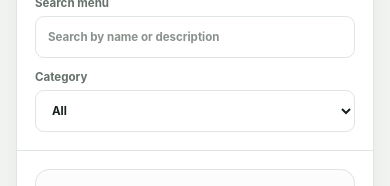
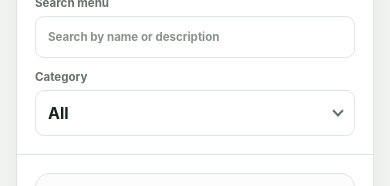
Before and after one commit to tadreebtech/MenuFlow, a React (Vite) app: page / in a window 390 px wide. Shown: the part 811-997 px from the top of the page. Built offline with nearby package versions, Linux system fonts and the light colour scheme.

Commit message:
fix responsive page

```diff
--- a/src/App.css
+++ b/src/App.css
@@ -365,7 +365,7 @@
 }
 
 .filter-control input,
-.filter-control select {
+.category-trigger {
   height: 42px;
   border: 1px solid var(--color-border);
   border-radius: 9px;
@@ -379,10 +379,91 @@
   padding: 0 12px;
 }
 
-.filter-control select {
+.category-control {
+  position: relative;
+}
+
+.category-trigger {
+  display: flex;
   min-width: 0;
   width: 132px;
+  align-items: center;
+  justify-content: space-between;
+  gap: 12px;
   padding: 0 34px 0 12px;
+  font-size: 0.875rem;
+  text-align: left;
+  cursor: pointer;
+}
+
+.category-trigger > span:first-child {
+  overflow: hidden;
+  text-overflow: ellipsis;
+  white-space: nowrap;
+}
+
+.category-trigger-icon {
+  position: absolute;
+  right: 13px;
+  width: 8px;
+  height: 8px;
+  border-right: 2px solid var(--color-muted);
+  border-bottom: 2px solid var(--color-muted);
+  transform: translateY(-2px) rotate(45deg);
+  transition: transform 150ms ease;
+}
+
+.category-trigger[aria-expanded='true'] .category-trigger-icon {
+  transform: translateY(2px) rotate(225deg);
+}
+
+.category-options {
+  position: absolute;
+  z-index: 10;
+  top: calc(100% + 8px);
+  right: 0;
+  display: grid;
+  width: max(100%, 180px);
+  max-height: min(320px, 50vh);
+  overflow-y: auto;
+  padding: 6px;
+  border: 1px solid var(--color-border);
+  border-radius: 10px;
+  background: #ffffff;
+  box-shadow: 0 12px 28px rgba(24, 50, 36, 0.16);
+}
+
+.category-option {
+  display: flex;
+  width: 100%;
+  min-height: 44px;
+  align-items: center;
+  justify-content: space-between;
+  gap: 12px;
+  padding: 9px 10px;
+  border: 0;
+  border-radius: 7px;
+  color: var(--color-ink);
+  background: transparent;
+  font-size: 0.9375rem;
+  font-weight: 600;
+  text-align: left;
+  cursor: pointer;
+}
+
+.category-option:hover,
+.category-option:focus-visible {
+  background: var(--color-brand-soft);
+  outline: none;
+}
+
+.category-option[aria-selected='true'] {
+  color: var(--color-brand);
+  background: var(--color-brand-soft);
+}
+
+.category-option-check {
+  font-size: 1rem;
 }
 
 .filter-control input::placeholder {
@@ -390,7 +471,7 @@
 }
 
 .filter-control input:focus,
-.filter-control select:focus {
+.category-trigger:focus-visible {
   border-color: var(--color-brand);
   box-shadow: 0 0 0 3px var(--color-brand-soft);
 }
@@ -644,8 +725,20 @@
     flex-direction: column;
   }
 
-  .filter-control select {
+  .category-trigger {
     width: 100%;
+    min-height: 46px;
+    font-size: 1rem;
+  }
+
+  .category-options {
+    right: auto;
+    left: 0;
+    width: 100%;
+  }
+
+  .category-option {
+    font-size: 1rem;
   }
 
   .menu-item-actions {
--- a/src/App.jsx
+++ b/src/App.jsx
@@ -1,4 +1,4 @@
-import { useRef, useState } from 'react'
+import { useEffect, useRef, useState } from 'react'
 import './App.css'
 import MenuItemForm from './components/MenuItemForm.jsx'
 import MenuList from './components/MenuList.jsx'
@@ -19,7 +19,12 @@ function App() {
   const [isFormOpen, setIsFormOpen] = useState(false)
   const [editingItemId, setEditingItemId] = useState(null)
   const [feedback, setFeedback] = useState('')
+  const [isCategoryMenuOpen, setIsCategoryMenuOpen] = useState(false)
+  const [activeCategoryIndex, setActiveCategoryIndex] = useState(0)
   const formTriggerRef = useRef(null)
+  const categoryControlRef = useRef(null)
+  const categoryTriggerRef = useRef(null)
+  const categoryOptionRefs = useRef([])
 
   const editingItem =
     menuItems.find((item) => item.id === editingItemId) ?? null
@@ -30,6 +35,7 @@ function App() {
     selectedCategory !== 'All' && !itemCategories.includes(selectedCategory)
       ? [...itemCategories, selectedCategory]
       : itemCategories
+  const categoryOptions = ['All', ...categories]
   const normalizedSearchQuery = searchQuery.trim().toLowerCase()
   const visibleItems = menuItems.filter((item) => {
     const matchesSearch =
@@ -48,6 +54,91 @@ function App() {
     menuItems.length === 0
       ? 'Your menu is empty. Add an item to get started.'
       : 'No menu items match the current search and category filters.'
+
+  useEffect(() => {
+    if (!isCategoryMenuOpen) {
+      return undefined
+    }
+
+    const handlePointerDown = (event) => {
+      if (!categoryControlRef.current?.contains(event.target)) {
+        setIsCategoryMenuOpen(false)
+      }
+    }
+
+    document.addEventListener('pointerdown', handlePointerDown)
+
+    return () => document.removeEventListener('pointerdown', handlePointerDown)
+  }, [isCategoryMenuOpen])
+
+  useEffect(() => {
+    if (isCategoryMenuOpen) {
+      categoryOptionRefs.current[activeCategoryIndex]?.focus()
+    }
+  }, [activeCategoryIndex, isCategoryMenuOpen])
+
+  const openCategoryMenu = () => {
+    const selectedIndex = categoryOptions.indexOf(selectedCategory)
+    setActiveCategoryIndex(Math.max(0, selectedIndex))
+    setIsCategoryMenuOpen(true)
+  }
+
+  const closeCategoryMenu = ({ restoreFocus = false } = {}) => {
+    setIsCategoryMenuOpen(false)
+
+    if (restoreFocus) {
+      requestAnimationFrame(() => categoryTriggerRef.current?.focus())
+    }
+  }
+
+  const selectCategory = (category) => {
+    setSelectedCategory(category)
+    closeCategoryMenu({ restoreFocus: true })
+  }
+
+  const handleCategoryTriggerKeyDown = (event) => {
+    if (['ArrowDown', 'ArrowUp', 'Enter', ' '].includes(event.key)) {
+      event.preventDefault()
+      openCategoryMenu()
+    }
+  }
+
+  const handleCategoryOptionKeyDown = (event, optionIndex) => {
+    if (event.key === 'Escape') {
+      event.preventDefault()
+      closeCategoryMenu({ restoreFocus: true })
+      return
+    }
+
+    if (event.key === 'Tab') {
+      closeCategoryMenu()
+      return
+    }
+
+    if (event.key === 'Enter' || event.key === ' ') {
+      event.preventDefault()
+      selectCategory(categoryOptions[optionIndex])
+      return
+    }
+
+    let nextIndex
+
+    if (event.key === 'ArrowDown') {
+      nextIndex = (optionIndex + 1) % categoryOptions.length
+    } else if (event.key === 'ArrowUp') {
+      nextIndex =
+        (optionIndex - 1 + categoryOptions.length) % categoryOptions.length
+    } else if (event.key === 'Home') {
+      nextIndex = 0
+    } else if (event.key === 'End') {
+      nextIndex = categoryOptions.length - 1
+    } else {
+      return
+    }
+
+    event.preventDefault()
+    setActiveCategoryIndex(nextIndex)
+  }
 
   const openAddForm = (trigger) => {
     formTriggerRef.current = trigger
@@ -207,20 +298,64 @@ function App() {
                 />
               </label>
 
-              <label className="filter-control category-control">
-                <span>Category</span>
-                <select
-                  value={selectedCategory}
-                  onChange={(event) => setSelectedCategory(event.target.value)}
+              <div
+                className="filter-control category-control"
+                ref={categoryControlRef}
+              >
+                <span id="category-filter-label">Category</span>
+                <button
+                  className="category-trigger"
+                  ref={categoryTriggerRef}
+                  type="button"
+                  aria-haspopup="listbox"
+                  aria-expanded={isCategoryMenuOpen}
+                  aria-controls="category-filter-options"
+                  aria-labelledby="category-filter-label category-filter-value"
+                  onClick={() =>
+                    isCategoryMenuOpen
+                      ? closeCategoryMenu()
+                      : openCategoryMenu()
+                  }
+                  onKeyDown={handleCategoryTriggerKeyDown}
                 >
-                  <option value="All">All</option>
-                  {categories.map((category) => (
-                    <option key={category} value={category}>
-                      {category}
-                    </option>
-                  ))}
-                </select>
-              </label>
+                  <span id="category-filter-value">{selectedCategory}</span>
+                  <span className="category-trigger-icon" aria-hidden="true" />
+                </button>
+
+                {isCategoryMenuOpen && (
+                  <div
+                    className="category-options"
+                    id="category-filter-options"
+                    role="listbox"
+                    aria-labelledby="category-filter-label"
+                  >
+                    {categoryOptions.map((category, optionIndex) => (
+                      <button
+                        className="category-option"
+                        key={category}
+                        ref={(element) => {
+                          categoryOptionRefs.current[optionIndex] = element
+                        }}
+                        type="button"
+                        role="option"
+                        aria-selected={selectedCategory === category}
+                        tabIndex={activeCategoryIndex === optionIndex ? 0 : -1}
+                        onClick={() => selectCategory(category)}
+                        onKeyDown={(event) =>
+                          handleCategoryOptionKeyDown(event, optionIndex)
+                        }
+                      >
+                        <span>{category}</span>
+                        {selectedCategory === category && (
+                          <span className="category-option-check" aria-hidden="true">
+                            ✓
+                          </span>
+                        )}
+                      </button>
+                    ))}
+                  </div>
+                )}
+              </div>
             </div>
           </div>
 
```
